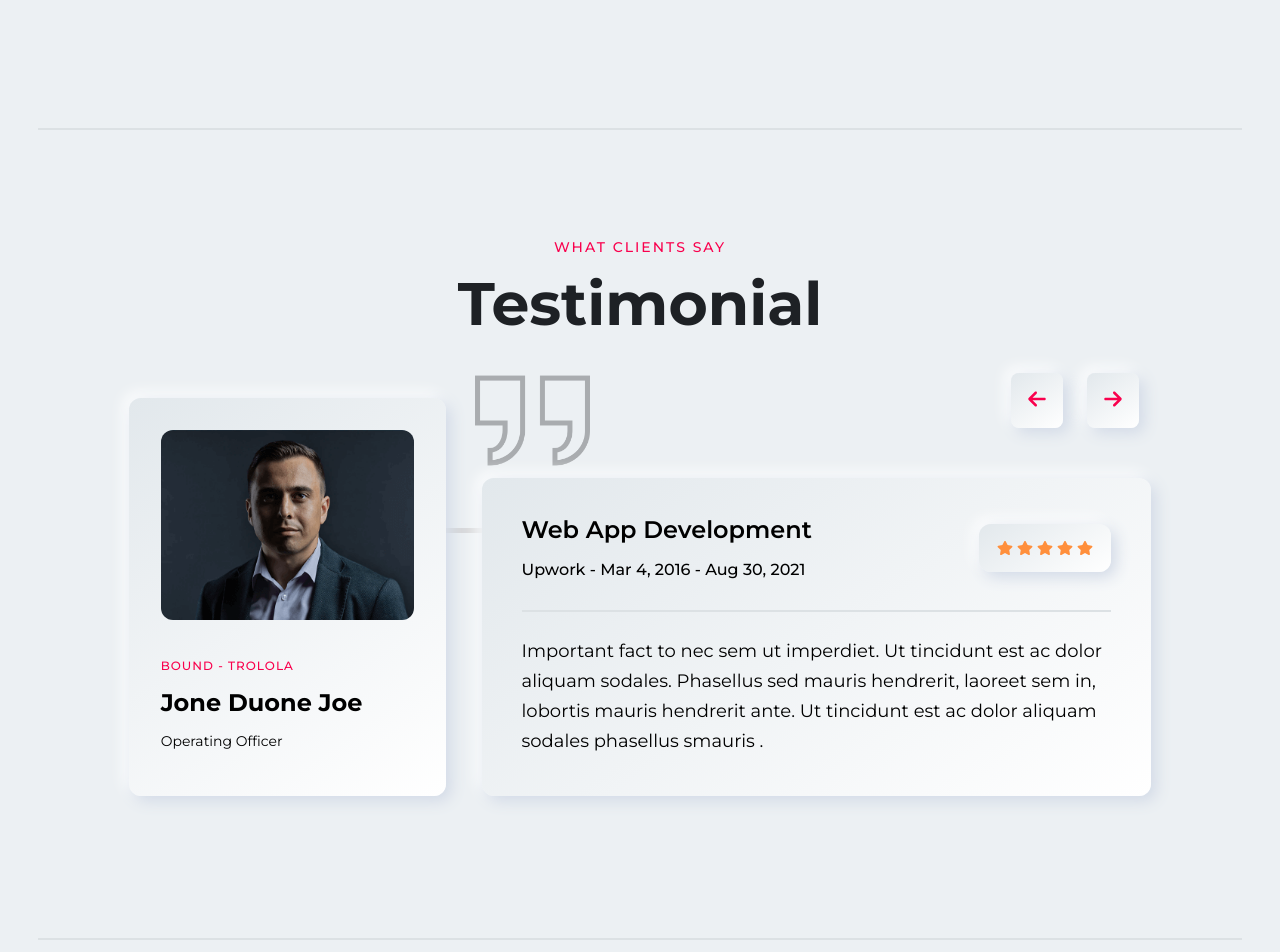
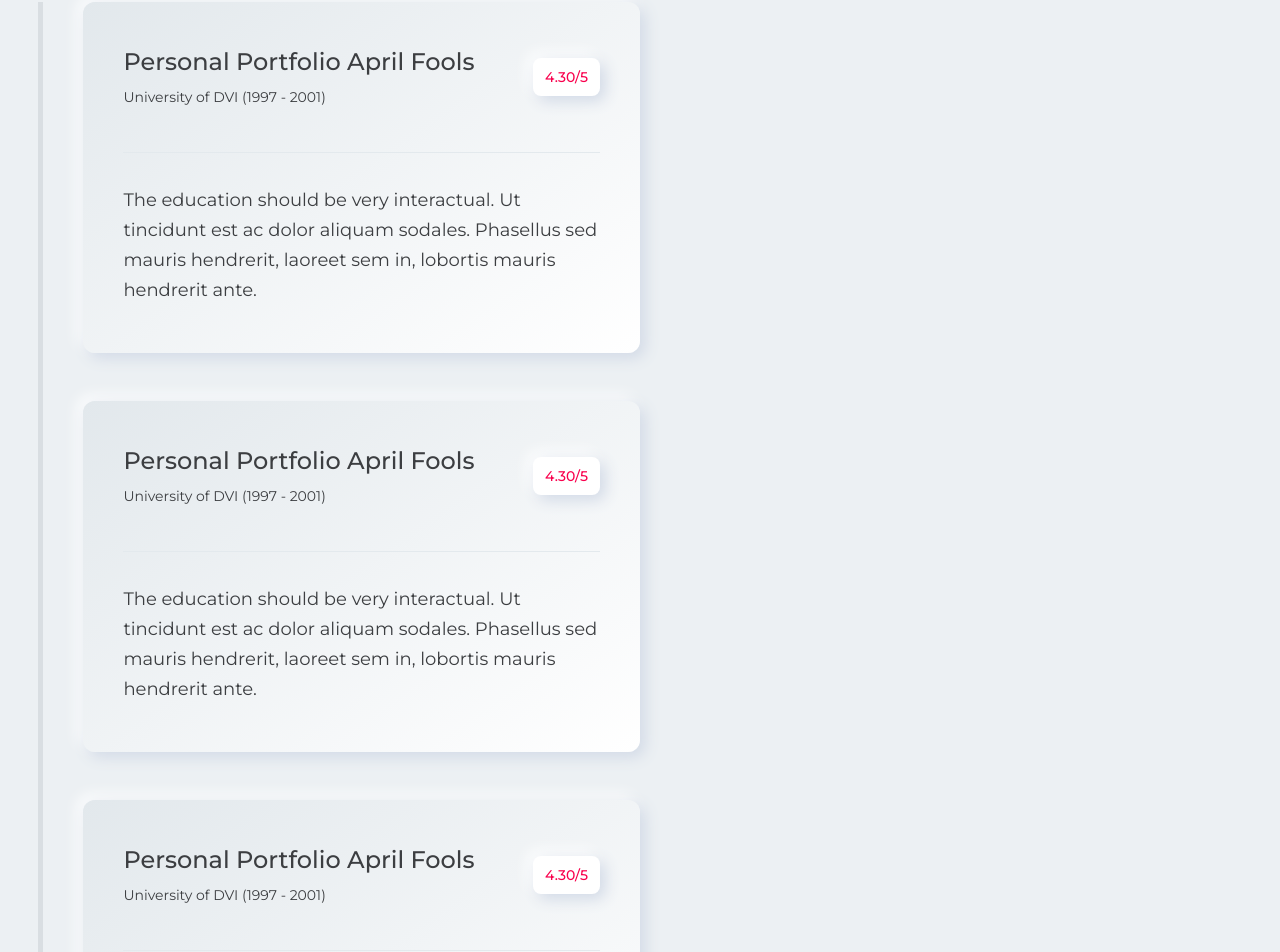
Before and after one commit to Shiv1516/Portfolio, a React (Create React App) app: page / in a window 1280 px wide. Shown: the part 3123-4075 px from the top of the page. Built offline with nearby package versions, Linux system fonts and the light colour scheme.

Commit message:
resume section

```diff
--- a/src/App.css
+++ b/src/App.css
@@ -307,6 +307,9 @@ table {
 .bg2,
 .bg-h2:hover {
   background-color: #f9004d;
+}
+.bg3 {
+  background: #fff;
 }
 
 .bg-grdnt-01 {
@@ -895,15 +898,16 @@ table {
   border-bottom: 2px solid #dce1e4;
 }
 .brd-b2 {
-  border-bottom: 2px solid #9a9a9a;
+  border-bottom: 1px solid #e3e9ed;
+}
+.brd-b3 {
+  border-left: 5px solid #d9dee2;
 }
 
 .bs1 {
-  box-shadow: 0 0 40px 0 rgba(0, 0, 0, 0.1);
+  box-shadow: 5px 5px 15px #d1d9e6, -5px -5px 15px #ffffff;
 }
-.bs2 {
-  box-shadow: 0 5px 30px 0 rgba(210, 210, 210, 0.5);
-}
+
 .aft:after,
 .bef:before {
   content: "";
@@ -1087,7 +1091,8 @@ table {
 }
 
 /* testimonial section css */
-.testimonial-des-card::before {
+.testimonial-des-card:before,
+.education-card:before {
   height: 5px;
   width: 50px;
   z-index: -1;
@@ -1137,6 +1142,7 @@ table {
   border-radius: 50%;
 }
 
+/* about section css */
 .about-left:before {
   width: 100%;
   bottom: 0px;
@@ -1146,3 +1152,14 @@ table {
   background: linear-gradient(145deg, #e2e8ec, #ffffff);
   border-radius: 12px;
 }
+
+/* resume section css */
+.education-card:hover {
+  background: linear-gradient(145deg, #ff014f, #d11414);
+  color: #fff;
+}
+.education-card:hover .education-persent {
+  background: #fe024e;
+  color: #fff;
+  box-shadow: none;
+}
--- a/src/components/Resume.js
+++ b/src/components/Resume.js
@@ -44,8 +44,71 @@ const Resume = () => {
           </li>
         </ul>
         {activeresume === "education" && (
-          <div className="education-details ptb40 fs24 fw7">
-            Eductaion Content will be added in future
+          <div className="education-details ptb40 tal">
+            <div className="education-cards-box flx50">
+              <div className="education-cards pl40 brd-b3">
+                <div className="education-card bef pr fc1 plr40 ptb48 mt48 bg-bs-01 br12">
+                  <div className="education-top-box df jcsb aic pb48 brd-b2">
+                    <div className="education-detail">
+                      <h2 className="education-heading mb16 fs24 fw5">
+                        Personal Portfolio April Fools
+                      </h2>
+                      <p className="eductaion-subheading fs14">
+                        University of DVI (1997 - 2001)
+                      </p>
+                    </div>
+                    <p className="education-persent fs14 bg3 br8 p12 fc3 fw5 bs1">
+                      4.30/5
+                    </p>
+                  </div>
+                  <p className="education-box-details lh30 fw4 fs18 pt32">
+                    The education should be very interactual. Ut tincidunt est
+                    ac dolor aliquam sodales. Phasellus sed mauris hendrerit,
+                    laoreet sem in, lobortis mauris hendrerit ante.
+                  </p>
+                </div>
+                <div className="education-card fc1 plr40 ptb48 mt48 bg-bs-01 br12">
+                  <div className="education-top-box df jcsb aic pb48 brd-b2">
+                    <div className="education-detail">
+                      <h2 className="education-heading mb16 fs24 fw5">
+                        Personal Portfolio April Fools
+                      </h2>
+                      <p className="eductaion-subheading fs14">
+                        University of DVI (1997 - 2001)
+                      </p>
+                    </div>
+                    <p className="education-persent fs14 bg3 br8 p12 fc3 fw5 bs1">
+                      4.30/5
+                    </p>
+                  </div>
+                  <p className="education-box-details lh30 fw4 fs18 pt32">
+                    The education should be very interactual. Ut tincidunt est
+                    ac dolor aliquam sodales. Phasellus sed mauris hendrerit,
+                    laoreet sem in, lobortis mauris hendrerit ante.
+                  </p>
+                </div>
+                <div className="education-card fc1 plr40 ptb48 mt48 bg-bs-01 br12">
+                  <div className="education-top-box df jcsb aic pb48 brd-b2">
+                    <div className="education-detail">
+                      <h2 className="education-heading mb16 fs24 fw5">
+                        Personal Portfolio April Fools
+                      </h2>
+                      <p className="eductaion-subheading fs14">
+                        University of DVI (1997 - 2001)
+                      </p>
+                    </div>
+                    <p className="education-persent fs14 bg3 br8 p12 fc3 fw5 bs1">
+                      4.30/5
+                    </p>
+                  </div>
+                  <p className="education-box-details lh30 fw4 fs18 pt32">
+                    The education should be very interactual. Ut tincidunt est
+                    ac dolor aliquam sodales. Phasellus sed mauris hendrerit,
+                    laoreet sem in, lobortis mauris hendrerit ante.
+                  </p>
+                </div>
+              </div>
+            </div>
           </div>
         )}
         {activeresume === "professional-skills" && (
```
